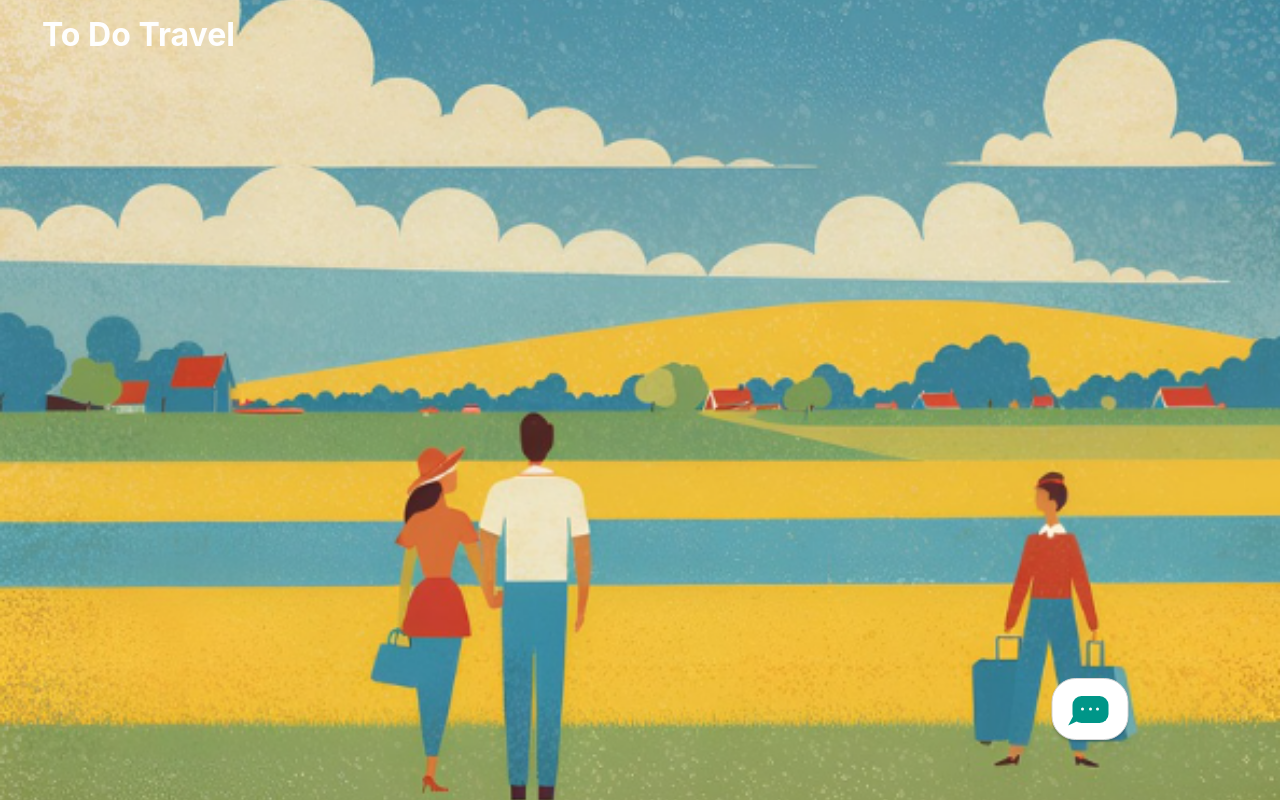
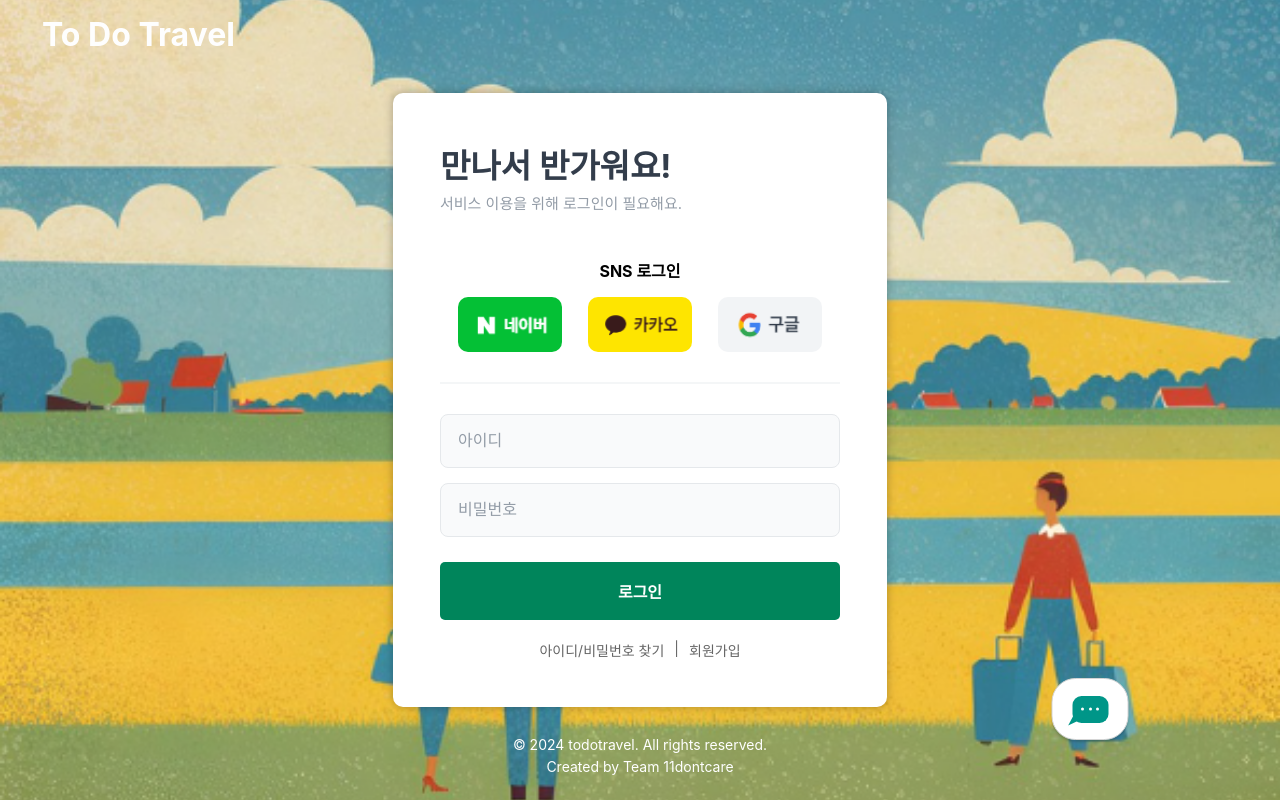
Before and after one commit to 11dontcare/todotravel_frontend, a React (Create React App) app: page /login in a window 1280 px wide. Built offline with nearby package versions, Linux system fonts and the light colour scheme.

Commit message:
Fix: Layout.module 복구

```diff
--- a/src/todotravel/component/Layout/Layout.module.css
+++ b/src/todotravel/component/Layout/Layout.module.css
@@ -1,3 +1,4 @@
+/* 사용자 인증 관련 Layout */
 .authPage {
   display: flex;
   flex-direction: column;
@@ -6,7 +7,6 @@
   position: relative;
   overflow: hidden;
 }
-
 .backgroundImage {
   position: absolute;
   top: 0;
@@ -17,7 +17,6 @@
   background-position: center;
   background-repeat: no-repeat;
 }
-
 .authPage > h1 {
   position: absolute;
   color: #fefefe;
@@ -27,13 +26,32 @@
   cursor: pointer;
   z-index: 2;
 }
-.authContent {
+.contentOverlay {
+  position: relative;
+  z-index: 1;
   display: flex;
+  flex-direction: column;
   justify-content: center;
   align-items: center;
-  background-color: #f9f9f9;
-  padding: 40px 0;
+  min-height: 100vh;
+  width: 100%;
+  /* background-color: rgba(249, 249, 249, 0.7); */
 }
+.copyright {
+  position: absolute;
+  bottom: 20px;
+  left: 0;
+  right: 0;
+  text-align: center;
+  color: white;
+  font-size: 14px;
+  z-index: 2;
+}
+.copyright p {
+  margin: 5px 0;
+}
+
+/* Main Layout */
 .mainPage {
   display: flex;
   flex-direction: column;
@@ -44,7 +62,7 @@
   box-sizing: border-box;
   /* border-left: 1px solid #e7e7e7;
   border-right: 1px solid #e7e7e7; */
-  background-color: rgb(247, 247, 247);
+  background-color: #fff;
 }
 .mainContent {
   max-width: 1300px;
```
